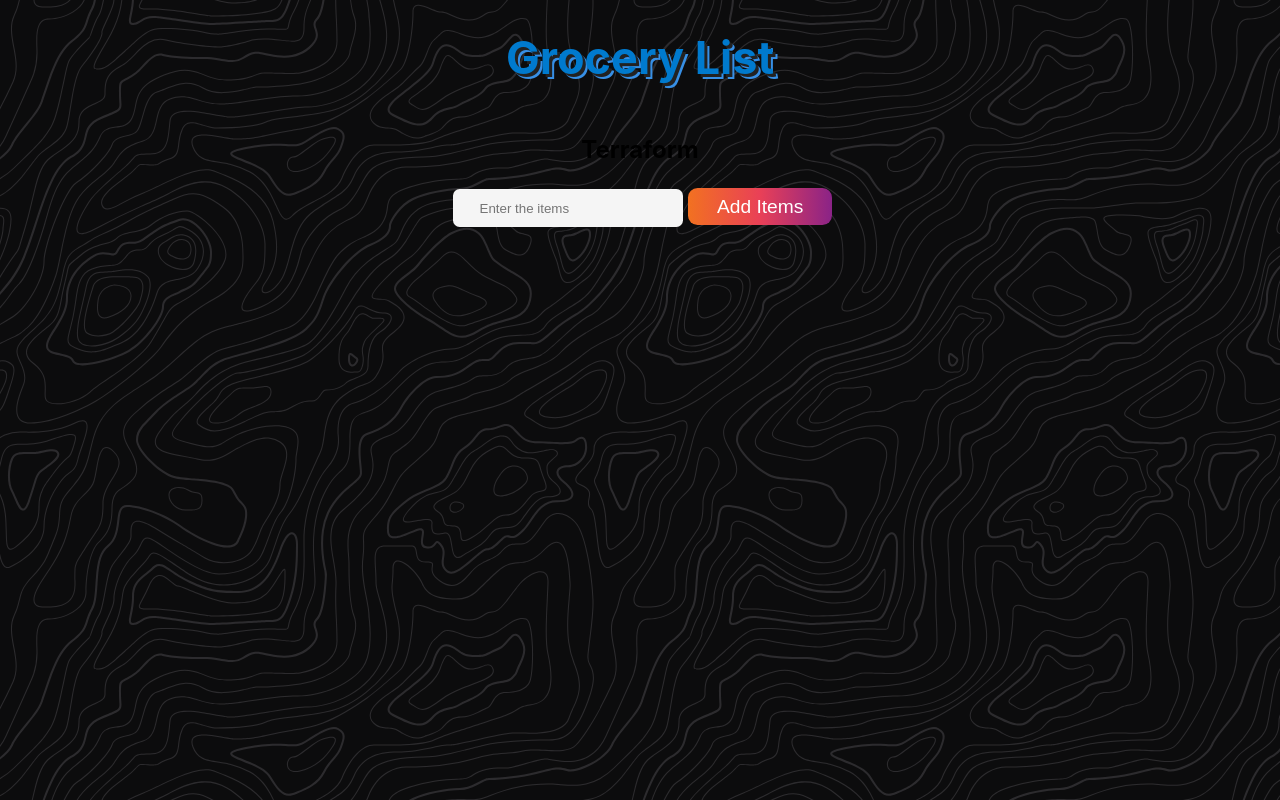
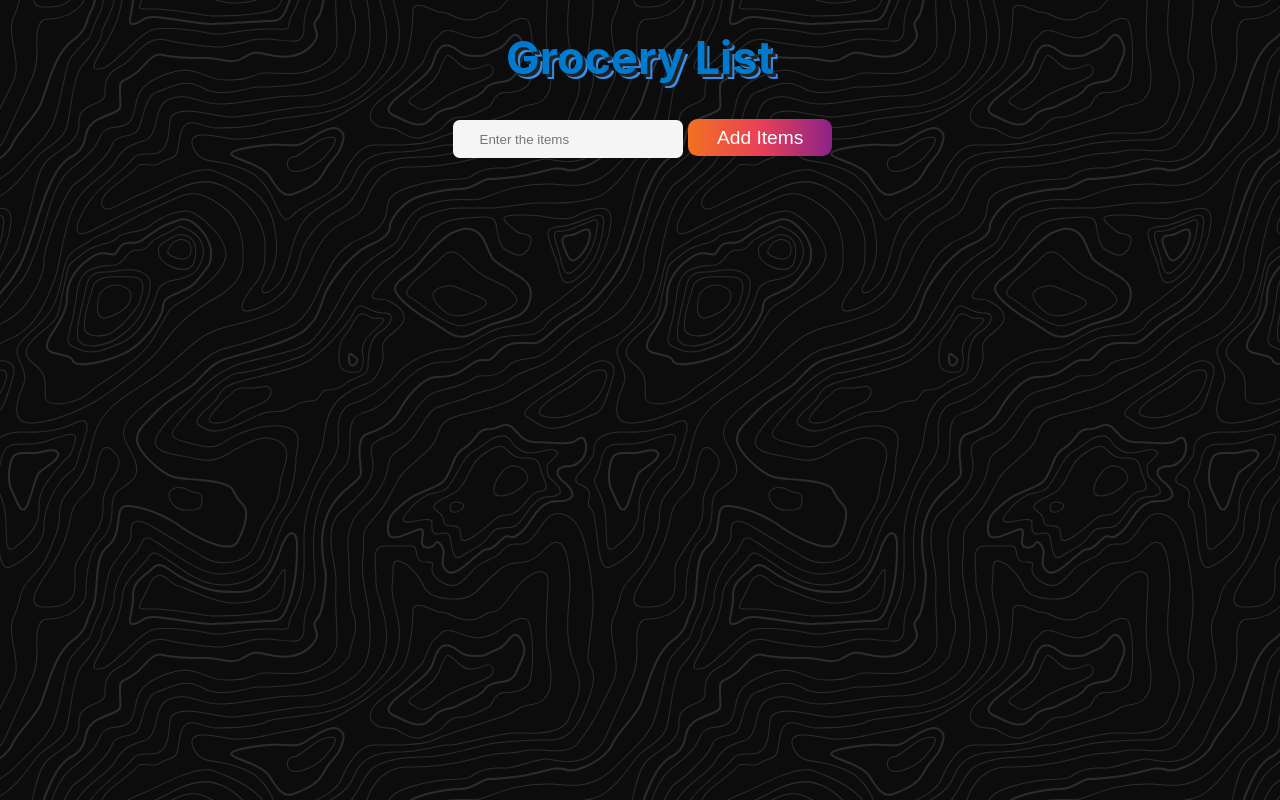
Before and after one commit to GiPhantom/www-react-app, a React (Create React App) app: page / in a window 1280 px wide. Built offline with nearby package versions, Linux system fonts and the light colour scheme.

Commit message:
Update App.js

```diff
--- a/src/App.js
+++ b/src/App.js
@@ -37,8 +37,7 @@ function App() {
   return (
     <div className="App">
       <h1>Grocery List</h1>
-      <h2>Terraform</h2>
-      <form onSubmit={handleSubmit}>
+            <form onSubmit={handleSubmit}>
         <input
           className="input"
           type="text"
```
